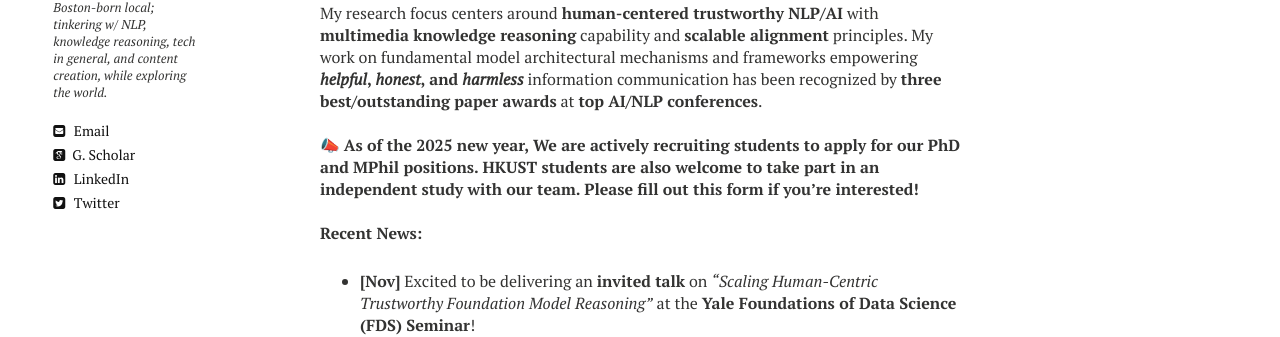
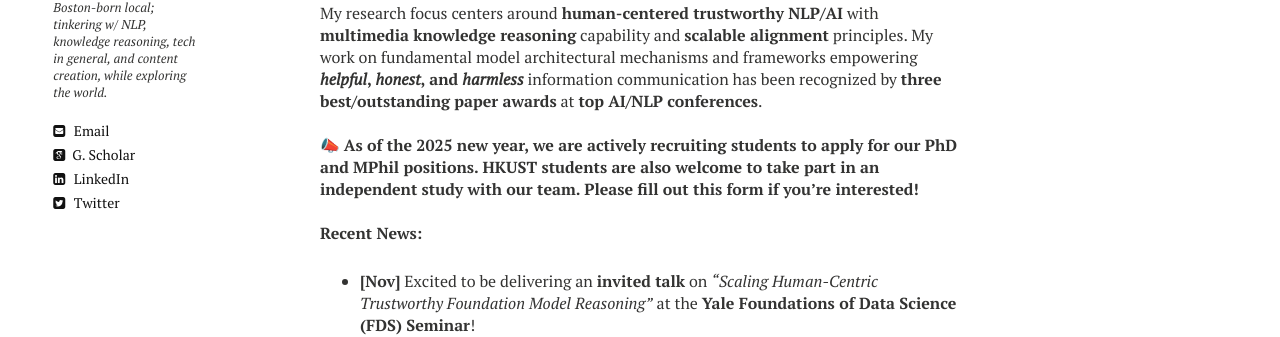
Before and after one commit to mayrfung/mayrfung.github.io, a Jekyll site: the page built from index.md, in a window 1280 px wide. Shown: the part 529-866 px from the top of the page. Built offline with Jekyll 4.4.1, drawn with Linux system fonts in a browser that asks for light colours; nearby versions of some CDN libraries.

```diff
--- a/index.md
+++ b/index.md
@@ -11,7 +11,7 @@ I am a tenure-track assistant professor at the <a href="https://cse.hkust.edu.hk
 <br><br>
 My research focus centers around <b>human-centered trustworthy NLP/AI</b> with <b>multimedia knowledge reasoning</b> capability and <b>scalable alignment</b> principles. My work on fundamental model architectural mechanisms and frameworks empowering <b><b><i>helpful</i></b>, <i><b>honest</b></i>, and <i>harmless</i></b> information communication has been recognized by <b>three best/outstanding paper awards</b> at <b>top AI/NLP conferences</b>.
 <br><br>
-📣 <b>As of the 2025 new year, We are actively recruiting students to apply for our PhD and MPhil positions. HKUST students are also welcome to take part in an independent study with our team. Please fill out <a href="https://forms.gle/5DUV83JrRpCCrvwQ9" target="_blank"><b>this form</b></a> if you're interested!</b>
+📣 <b>As of the 2025 new year, we are actively recruiting students to apply for our PhD and MPhil positions. HKUST students are also welcome to take part in an independent study with our team. Please fill out <a href="https://forms.gle/5DUV83JrRpCCrvwQ9" target="_blank"><b>this form</b></a> if you're interested!</b>
 
 <br>
 <b>Recent News:</b>
```
